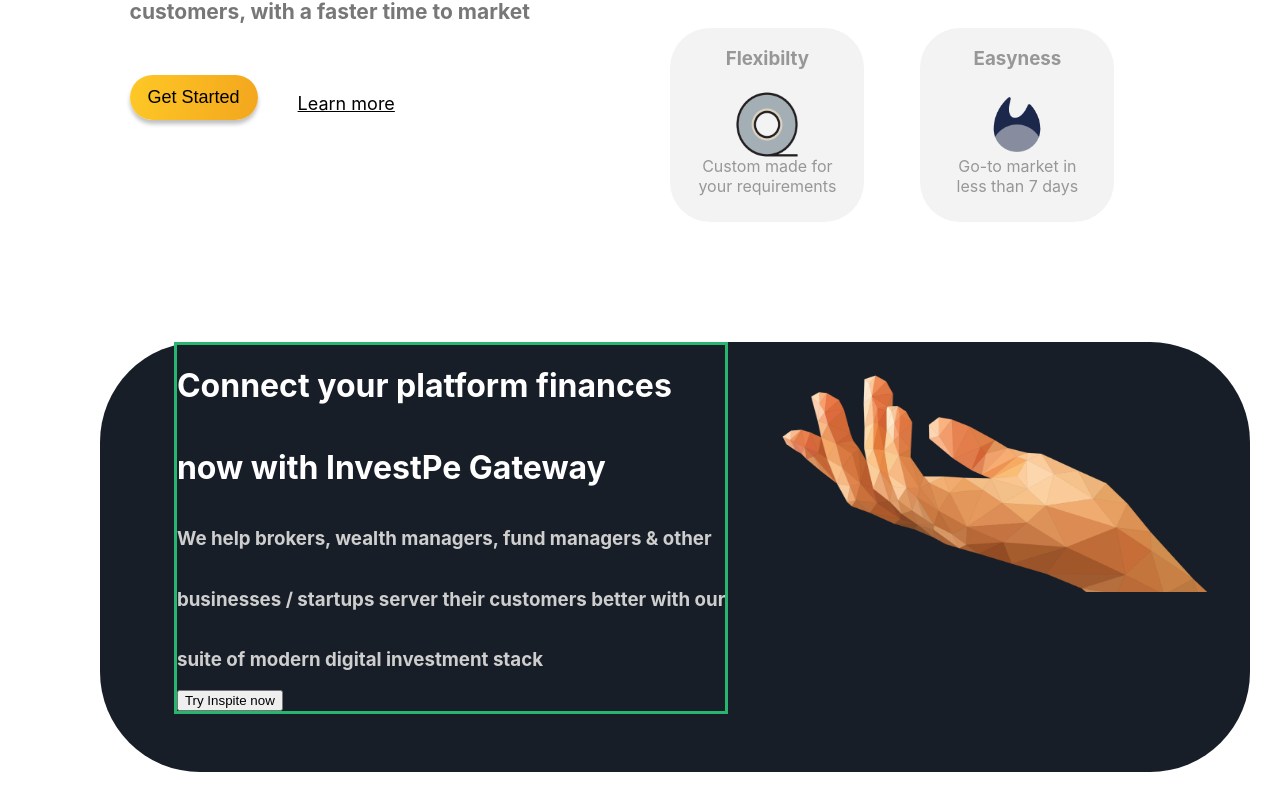
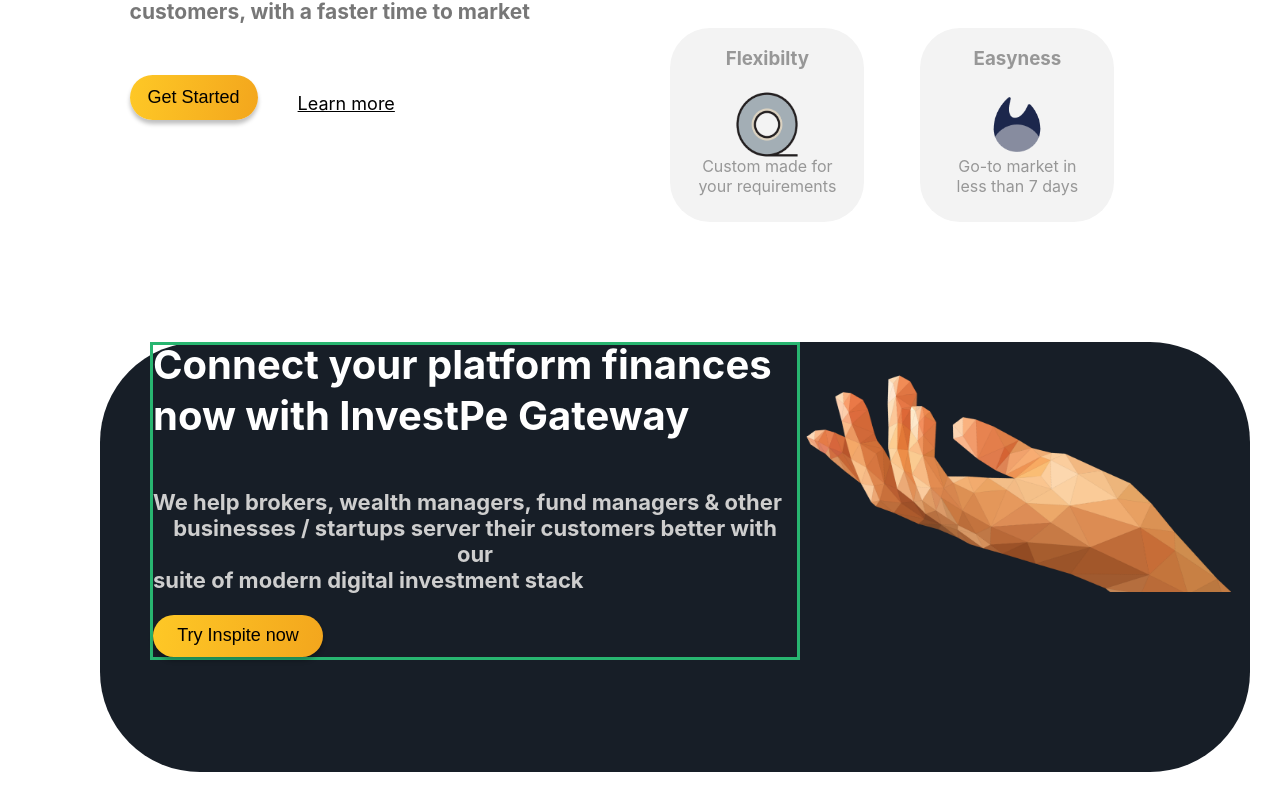
Before and after one commit to Anuradhagupta28/chhotastock, a React (Create React App) app in the folder frontend-assignment/: page /login in a window 1280 px wide. Shown: the part 942-1752 px from the top of the page. Built offline with nearby package versions, Linux system fonts and the light colour scheme.

Commit message:
frontend

```diff
--- a/frontend-assignment/src/Components/login.css
+++ b/frontend-assignment/src/Components/login.css
@@ -321,13 +321,34 @@
       border:solid #28B570;
      margin-left: 50px;
 
+
+    }
+    #firstbox-c{
+      margin-top: -5px;
+    }
+    #firstbox-n{
+    margin-top: -25px;
+    }
+    #firstbox-b{
+    margin-top: -22px;
+    }
+    .firstbox>button{
+      width: 170px;
+    height: 42px;
+
+    font-size: 18px;
+    border:#F3A61D;
+    border-radius: 35px;
+background: linear-gradient(99deg, #FEC826 0%, #F3A61D 100%);
+box-shadow: 0px 4px 4px 0px rgba(0, 0, 0, 0.25);
     }
     .frame4-box1 h1{
       color:white;
-
+      font-size: 40px;
     }
     .frame4-box1 h3{
      color:#CECECE;
+     font-size: 22px;
     }
     .secondbox >img{
       width:450px;
--- a/frontend-assignment/src/Components/login.jsx
+++ b/frontend-assignment/src/Components/login.jsx
@@ -93,11 +93,11 @@
            <div className="frame4">
             <div className='frame4-box1'>
             <div className='firstbox'>
-            <h1>Connect your platform finances </h1>
-            <h1 id="now">now with InvestPe Gateway</h1>
+            <h1 id="firstbox-c">Connect your platform finances </h1>
+            <h1 id="firstbox-n">now with InvestPe Gateway</h1>
             <h3>We help brokers, wealth managers, fund managers & other</h3>
-            <h3> businesses / startups server their customers better with our </h3>
-            <h3>suite of modern digital investment stack</h3>
+            <h3 id="firstbox-b"> businesses / startups server their customers better with our </h3>
+            <h3 id="firstbox-b">suite of modern digital investment stack</h3>
             <button>Try Inspite now</button>
             </div>
             <div className='secondbox'>
```
